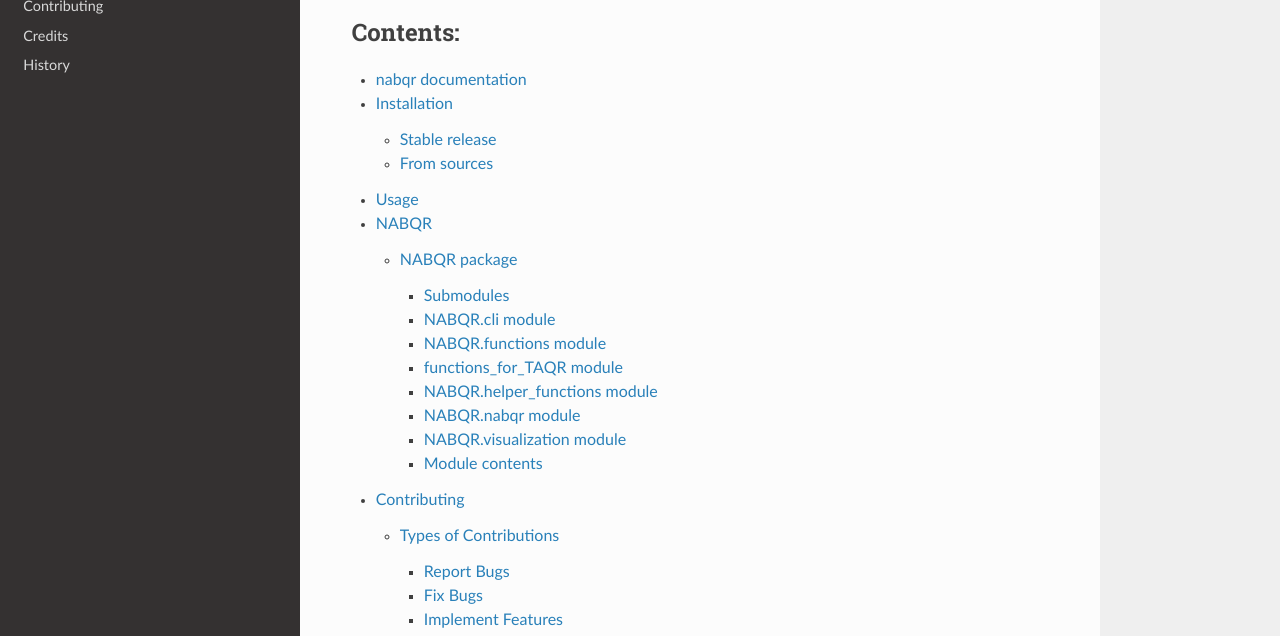
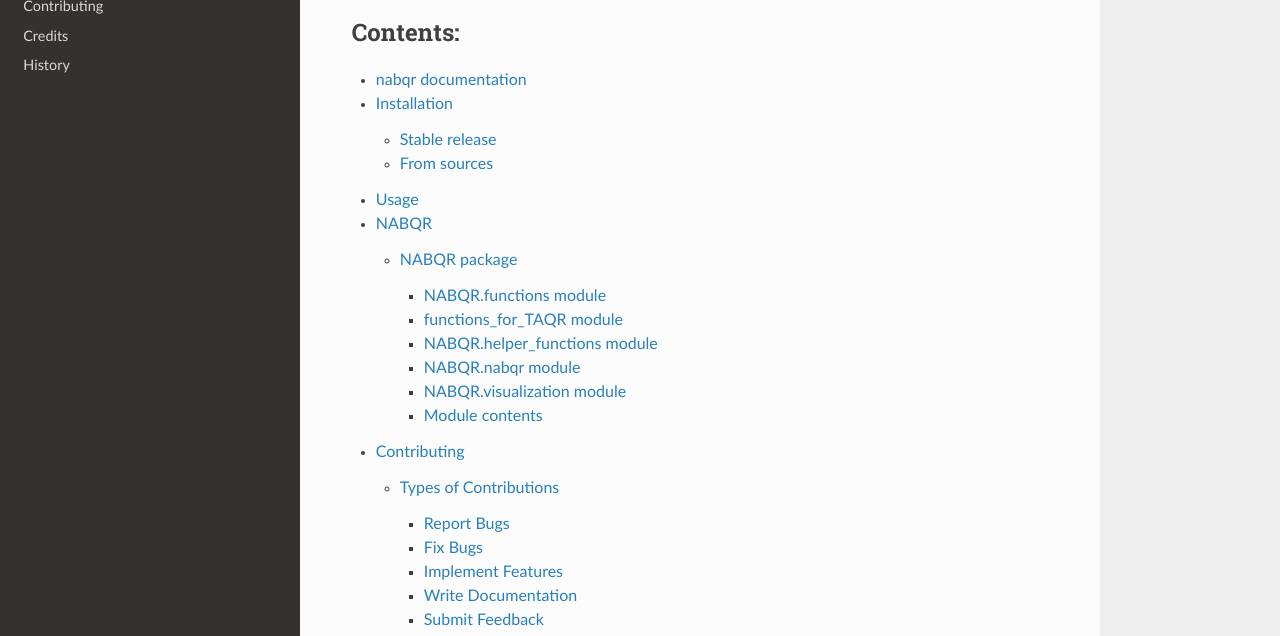
Before and after one commit to KasperSchlosser/nabqr, a Sphinx documentation site: the page built from docs/index.rst, in a window 1280 px wide and 900 px high, cut to the strip 264-900 px from the top of the window. Built offline with Sphinx 7.4.7 and the Read the Docs theme 3.1.0, drawn with Linux system fonts in a browser that asks for light colours.

Commit message:
update rtd

```diff
--- a/docs/NABQR.rst
+++ b/docs/NABQR.rst
@@ -1,16 +1,6 @@
 NABQR package
 =============
 
-Submodules
-----------
-
-NABQR.cli module
-----------------
-
-.. automodule:: NABQR.cli
-   :members:
-   :undoc-members:
-   :show-inheritance:
 
 NABQR.functions module
 ----------------------
@@ -55,7 +45,7 @@
 Module contents
 ---------------
 
-.. automodule:: NABQR
+.. automodule:: nabqr
    :members:
    :undoc-members:
    :show-inheritance:
--- a/requirements.txt
+++ b/requirements.txt
@@ -15,3 +15,4 @@
 myst_parser>=4.0.0
 tf_keras>=2.16.0
 autodocsumm>=0.2.14
+nabqr==0.0.12
```
Also changed, not shown: other parts of docs/NABQR.rst (+1 -1 lines).
